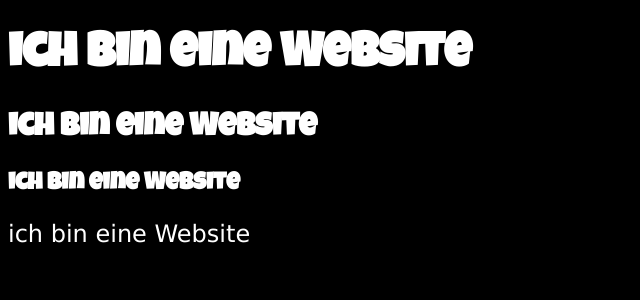
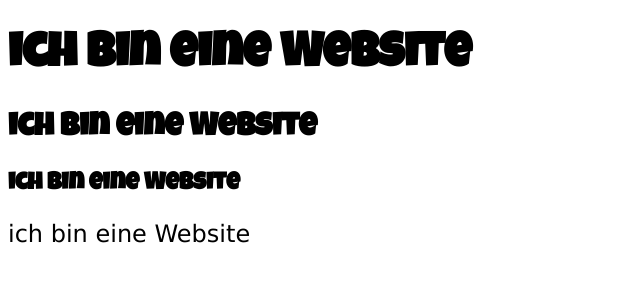
Before and after one commit to Suenaf/Gen-Z, a PHP site: page /index.html in a window 1280 px wide. Shown: the top 300 px of the page, without its empty margins (0-640 px from the left). Run offline with PHP 8.4, Linux system fonts and the light colour scheme.

Commit message:
background

```diff
--- a/css/style.css
+++ b/css/style.css
@@ -6,24 +6,24 @@
 h1 {
     font-family: 'LuckiestGuy';
     font-size: 3rem;
-    color: white;
+    color: black;
 }
 
 h2 {
     font-family: 'LuckiestGuy';
     font-size: 2rem;
-    color: white;
+    color: black;
 }
 h3 {
     font-family: 'LuckiestGuy';
     font-size: 1.5rem;
-    color: white;
+    color: black;
 }
 
 body {
     font-family: 'Lucida Sans Regular', 'Lucida Grande';
 
     font-size: 1.5rem;;
-    color: white;
-    background-color:black;
+    color: black;
+    background-color:E7D8B5;
 }
```
